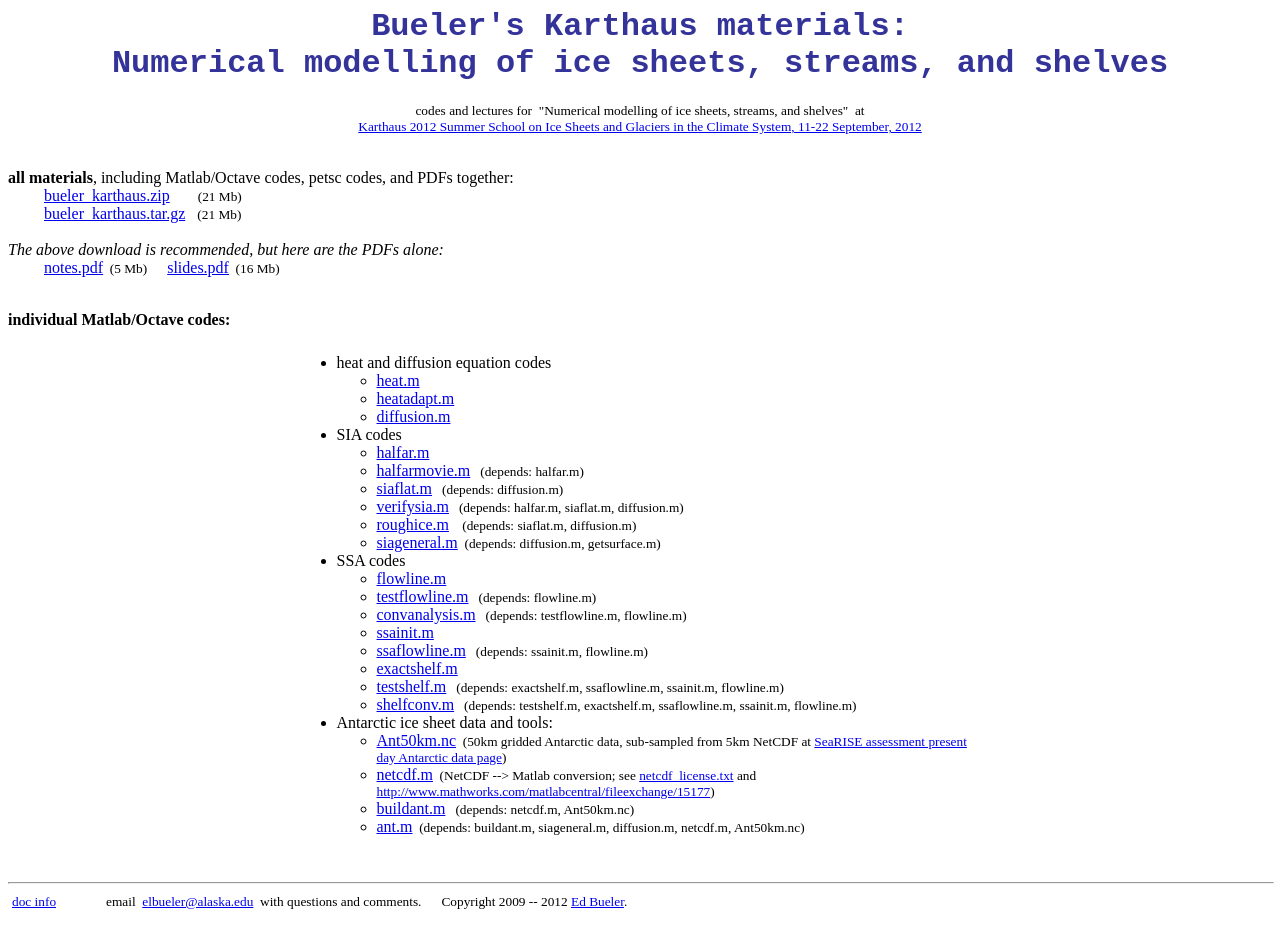
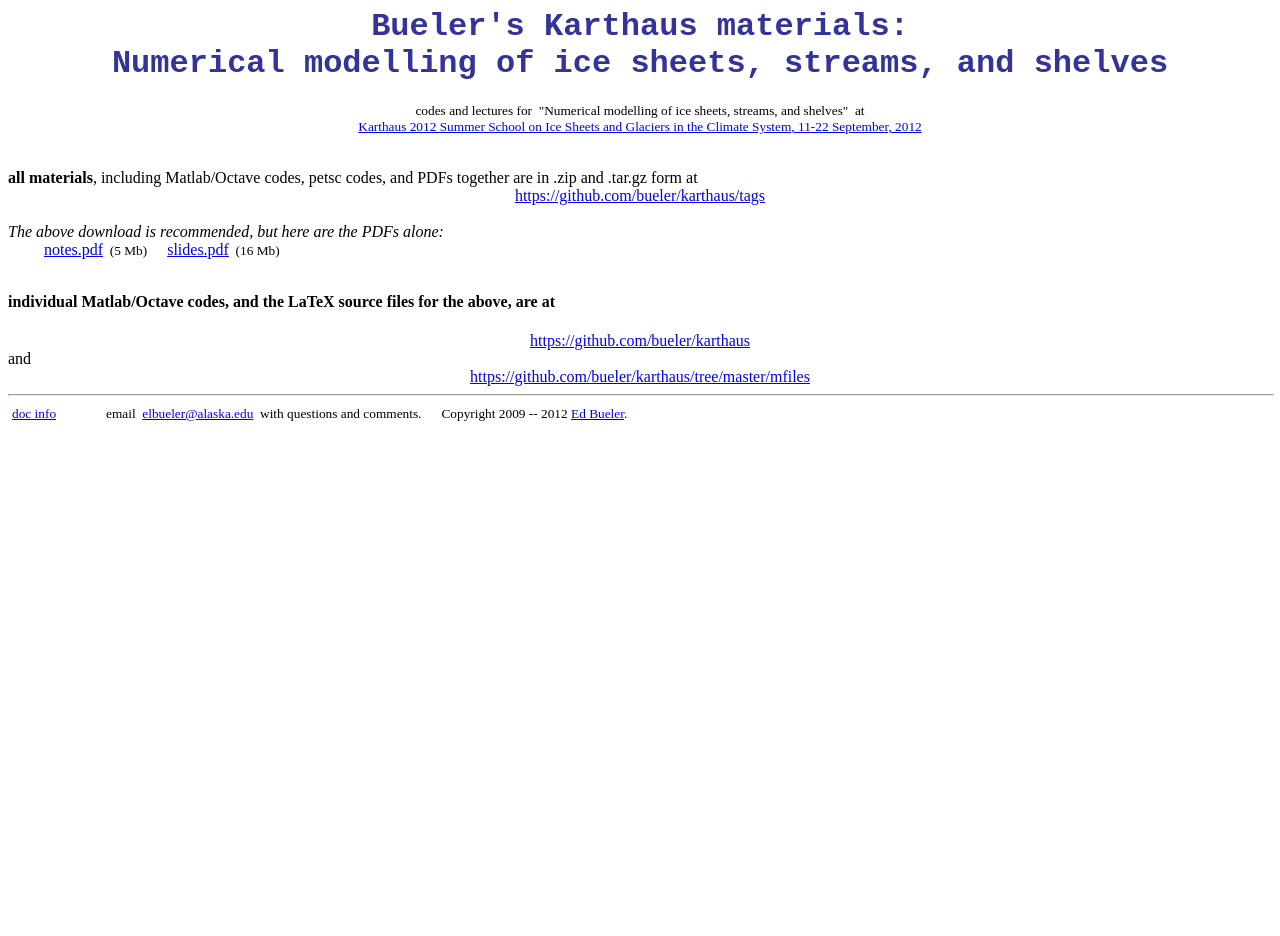
Before and after one commit to bueler/karthaus, a plain HTML site: page index.html in a window 1280 px wide. After the commit the page ends 800 px from the top, so only its background shows below. Drawn offline with Linux system fonts and the light colour scheme.

Commit message:
Making it easier to maintain my website by pointing to github.  Putting in pdfs for that reason.

```diff
--- a/index.html
+++ b/index.html
@@ -1,5 +1,6 @@
 <!DOCTYPE HTML PUBLIC "-//w3c//dtd html 4.0 transitional//en">
 <html><head>
+
 
 
 
@@ -31,10 +32,10 @@ on Ice Sheets and Glaciers in the Climate System, 11-22 September, 2012</a><br>
 <span style="font-weight: bold;">all
 materials</span>, including Matlab/Octave codes, petsc codes, and
 PDFs
-together:<br>
-&nbsp; &nbsp;&nbsp; &nbsp; &nbsp; <a href="bueler_karthaus.zip">bueler_karthaus.zip</a>&nbsp;&nbsp;&nbsp;&nbsp;&nbsp;&nbsp; <small>(21 Mb)</small><br>
-&nbsp; &nbsp;&nbsp;&nbsp;&nbsp; &nbsp; <a href="bueler_karthaus.tar.gz">bueler_karthaus.tar.gz</a>&nbsp;&nbsp;
-<small>(21 Mb)</small><br>
+together are in .zip and .tar.gz form at<br>
+<div style="text-align: center;"><a href="https://github.com/bueler/karthaus/tags">https://github.com/bueler/karthaus/tags</a><br>
+</div>
+<small></small>
 <br>
 <span style="font-style: italic;">The above download is
 recommended, but here are the PDFs alone:</span><br>
@@ -46,86 +47,13 @@ recommended, but here are the PDFs alone:</span><br>
 </small></small>
 <ul>
 </ul>
-<h4>individual Matlab/Octave codes:</h4>
-<table style="margin-left: auto; margin-right: auto; text-align: left; width: 695px; height: 202px;" border="0" cellpadding="2" cellspacing="2">
-  <tbody>
-    <tr>
-      <td style="vertical-align: top;">
-      <ul>
-        <li>heat and diffusion equation codes</li>
-        <ul>
-          <li><a href="mfiles/heat.m">heat.m</a></li>
-          <li><a href="mfiles/heatadapt.m">heatadapt.m</a></li>
-          <li><a href="mfiles/diffusion.m">diffusion.m</a></li>
-        </ul>
-        <li>SIA codes</li>
-        <ul>
-          <li><a href="mfiles/halfar.m">halfar.m</a></li>
-          <li><a href="mfiles/halfarmovie.m">halfarmovie.m</a><small>&nbsp;&nbsp;
-(depends:
-halfar.m)</small></li>
-          <li><a href="mfiles/siaflat.m">siaflat.m</a><small>&nbsp;&nbsp;
-(depends:
-diffusion.m)</small></li>
-          <li><a href="mfiles/verifysia.m">verifysia.m</a><small>&nbsp;&nbsp;
-(depends:
-halfar.m, siaflat.m, diffusion.m)</small></li>
-          <li><a href="mfiles/roughice.m">roughice.m</a><small>&nbsp;
-&nbsp;
-(depends: siaflat.m, diffusion.m)</small></li><li><a href="mfiles/siageneral.m">siageneral.m</a><small>&nbsp;
-(depends:
-diffusion.m,
-getsurface.m)</small></li>
-        </ul>
-        <li>SSA codes<br>
-        </li>
-        <ul>
-          <li><a href="mfiles/flowline.m">flowline.m</a></li>
-          <li><a href="mfiles/testflowline.m">testflowline.m</a><small>&nbsp;&nbsp;
-(depends:
-flowline.m)</small></li>
-          <li><a href="mfiles/convanalysis.m">convanalysis.m</a><small>&nbsp;&nbsp;
-(depends:
-testflowline.m,
-flowline.m)</small></li>
-          <li><a href="mfiles/ssainit.m">ssainit.m</a></li>
-          <li><a href="mfiles/ssaflowline.m">ssaflowline.m</a><small>&nbsp;&nbsp;
-(depends:
-ssainit.m,
-flowline.m)</small></li>
-          <li><a href="mfiles/exactshelf.m">exactshelf.m</a><br>
-          </li>
-          <li><a href="mfiles/testshelf.m">testshelf.m</a><small>&nbsp;&nbsp;
-(depends:
-exactshelf.m, ssaflowline.m, ssainit.m, flowline.m)</small></li>
-          <li><a href="mfiles/shelfconv.m">shelfconv.m</a><small>&nbsp;&nbsp; (depends:
-testshelf.m, exactshelf.m, ssaflowline.m, ssainit.m, flowline.m)</small></li>
-        </ul>
-        <li>Antarctic ice sheet data and tools:</li>
-        <ul>
-          <li><a href="mfiles/Ant50km.nc">Ant50km.nc</a><small>&nbsp;
-(50km
-gridded
-Antarctic data, sub-sampled from 5km NetCDF at <a href="http://websrv.cs.umt.edu/isis/index.php/Present_Day_Antarctica">SeaRISE
-assessment
-present
-day
-Antarctic data page</a>)</small></li>
-          <li><a href="mfiles/netcdf.m">netcdf.m</a><small>&nbsp;
-(NetCDF
---&gt; Matlab conversion; see <a href="mfiles/netcdf_license.txt">netcdf_license.txt</a>
-and <a href="http://www.mathworks.com/matlabcentral/fileexchange/15177">http://www.mathworks.com/matlabcentral/fileexchange/15177</a>)</small></li>
-          <li><a href="mfiles/buildant.m">buildant.m</a><small>&nbsp;&nbsp;
-(depends:
-netcdf.m, Ant50km.nc)</small></li><li><a href="mfiles/ant.m">ant.m</a><small>&nbsp; (depends:
-buildant.m,
-siageneral.m, diffusion.m, netcdf.m, Ant50km.nc)</small></li>
-        </ul></ul>
-      </td>
-    </tr>
-  </tbody>
-</table>
-<br>
+<h4>individual Matlab/Octave codes, and the LaTeX source files for the above, are at</h4>
+<div style="text-align: center;"><a href="https://github.com/bueler/karthaus">https://github.com/bueler/karthaus</a><br>
+<div style="text-align: left;">and<br>
+</div>
+<a href="https://github.com/bueler/karthaus/tree/master/mfiles">https://github.com/bueler/karthaus/tree/master/mfiles</a><br>
+
+</div>
 <hr width="100%">&nbsp;<small><a href="http://www.cs.uaf.edu/cgi-bin/doc-info.prl">doc info</a>
 &nbsp;&nbsp;&nbsp;&nbsp;&nbsp;&nbsp;&nbsp;&nbsp;&nbsp;&nbsp;&nbsp;&nbsp;&nbsp;
 email&nbsp;
@@ -134,4 +62,5 @@ questions and
 comments. &nbsp;&nbsp;&nbsp;&nbsp; Copyright 2009 -- 2012 <a href="http://www.dms.uaf.edu/%7Ebueler/">Ed Bueler</a>.<br>
 </small><br>
 
+
 </body></html>
```
Also changed, not shown: 4 other files.
